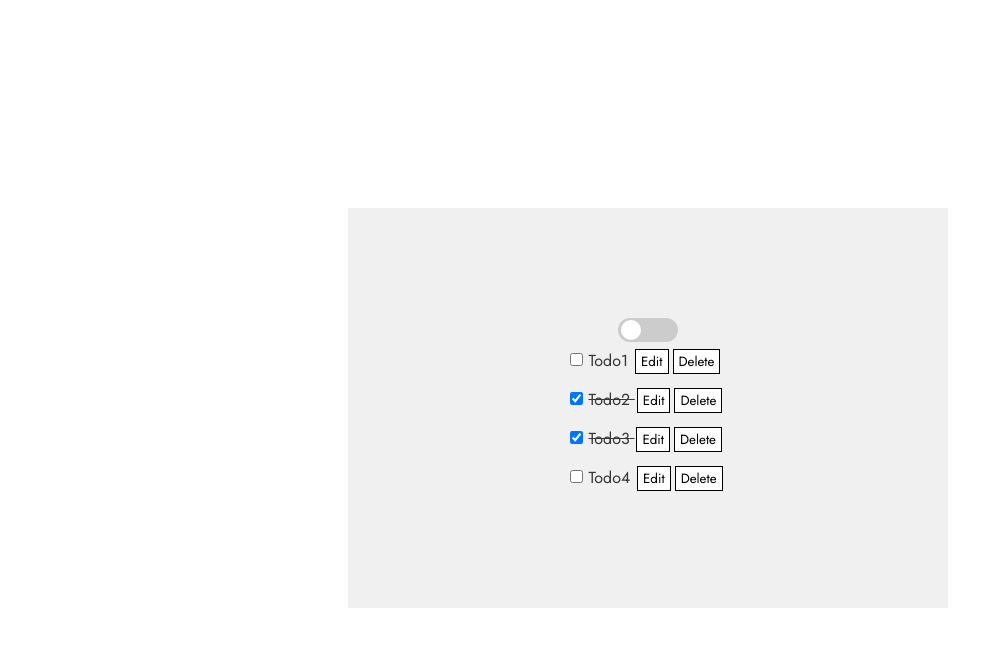
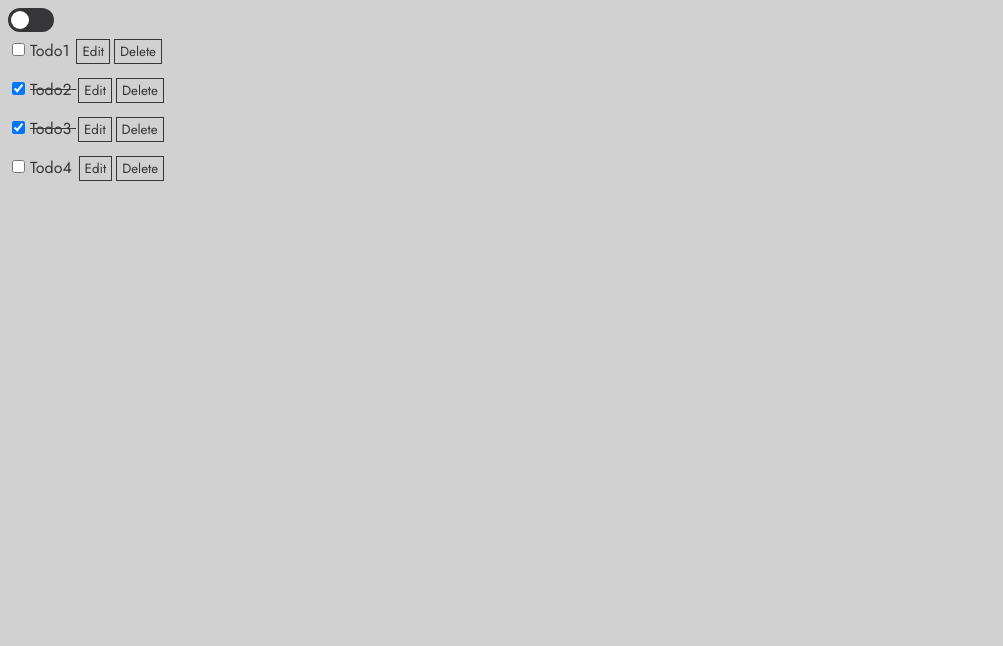
Before and after one commit to hannah-choi/react-todolist, a React (Create React App) app: page / in a window 1280 px wide. Shown: the top 646 px of the page, without its empty margins (0-1003 px from the left). Built offline with nearby package versions, Linux system fonts and the light colour scheme.

Commit message:
dark theme using styled component

```diff
--- a/package.json
+++ b/package.json
@@ -9,6 +9,7 @@
     "react": "^17.0.1",
     "react-dom": "^17.0.1",
     "react-scripts": "4.0.1",
+    "styled-components": "^5.2.1",
     "uuid": "^8.3.2",
     "web-vitals": "^0.2.4"
   },
--- a/src/App.js
+++ b/src/App.js
@@ -1,50 +1,56 @@
 import { useEffect, useState } from "react";
+import { ThemeProvider } from "styled-components";
+import { lightTheme, darkTheme } from "./theme";
+import { GlobalStyles } from "./Global";
 import Input from "./components/Input";
 import List from "./components/List";
+import ThemeToggle from "./components/ThemeToggle";
 
 function App() {
-    const [darkMode, setDarkMode] = useState(getInitialMode);
-    useEffect(() => {
-        localStorage.setItem("dark", JSON.stringify(darkMode));
-    }, [darkMode]);
+    // const [darkMode, setDarkMode] = useState(getInitialMode);
+    // useEffect(() => {
+    //     localStorage.setItem("dark", JSON.stringify(darkMode));
+    // }, [darkMode]);
 
-    function getInitialMode() {
-        const isReturningUser = "dark" in localStorage;
-        const savedMode = JSON.parse(localStorage.getItem("dark"));
-        const userPreferesDark = getUserPreference();
+    // function getInitialMode() {
+    //     const isReturningUser = "dark" in localStorage;
+    //     const savedMode = JSON.parse(localStorage.getItem("dark"));
+    //     const userPreferesDark = getUserPreference();
 
-        if (isReturningUser) {
-            //if the user visited this page before
-            return savedMode;
-        } else if (userPreferesDark) {
-            // if the user's browser has preference
-            return true;
+    //     if (isReturningUser) {
+    //         //if the user visited this page before
+    //         return savedMode;
+    //     } else if (userPreferesDark) {
+    //         // if the user's browser has preference
+    //         return true;
+    //     } else {
+    //         return false;
+    //     }
+    // }
+
+    // function getUserPreference() {
+    //     if (!window.matchMedia) return;
+    //     return window.matchMedia("(prefers-color-scheme: dark)").matches;
+    // }
+
+    const [theme, setTheme] = useState("light");
+
+    const toggleTheme = () => {
+        if (theme === "light") {
+            setTheme("dark");
         } else {
-            return false;
+            setTheme("light");
         }
-    }
-
-    function getUserPreference() {
-        if (!window.matchMedia) return;
-        return window.matchMedia("(prefers-color-scheme: dark)").matches;
-    }
+    };
 
     return (
-        <div className={darkMode ? "App dark-mode" : "App light-mode"}>
-            <div className="toggleContainer">
-                <label className="switch">
-                    <input
-                        type="checkbox"
-                        checked={darkMode}
-                        onChange={() => setDarkMode(prevMode => !prevMode)}
-                        className="checkbox"
-                        id="checkbox"
-                    />
-                    <span className="slider round" />
-                </label>
-            </div>
-            <List />
-        </div>
+        <ThemeProvider theme={theme === "light" ? lightTheme : darkTheme}>
+            <>
+                <GlobalStyles />
+                <ThemeToggle theme={theme} toggleTheme={toggleTheme} />
+                <List />
+            </>
+        </ThemeProvider>
     );
 }
 
--- /dev/null
+++ b/src/Global.js
@@ -0,0 +1,34 @@
+import { createGlobalStyle } from "styled-components";
+
+export const GlobalStyles = createGlobalStyle`
+  *,
+  *::after,
+  *::before {
+    box-sizing: border-box;
+  }
+
+  body {
+    align-items: center;
+    background: ${({ theme }) => theme.body};
+    color: ${({ theme }) => theme.text};
+    transition: all 0.25s linear;
+  }
+
+    button,
+    input:not([type="text"], [type="checkbox"]) {
+        border: 1px solid ${({ theme }) => theme.text};
+        background-color: ${({ theme }) => theme.body};
+        color: ${({ theme }) => theme.text};
+}
+
+    button:hover,
+    input:not([type="text"], [type="checkbox"]):hover {
+        color: ${({ theme }) => theme.body};
+        background-color: ${({ theme }) => theme.text};
+}
+
+    .slider {
+        background-color: ${({ theme }) => theme.text};
+    }
+
+  `;
--- /dev/null
+++ b/src/components/ThemeToggle.js
@@ -0,0 +1,17 @@
+import React from "react";
+
+export default function ThemeToggle({ toggleTheme }) {
+    return (
+        <div className="toggleContainer">
+            <label className="switch">
+                <input
+                    type="checkbox"
+                    className="checkbox"
+                    id="checkbox"
+                    onClick={() => toggleTheme()}
+                />
+                <span className="slider round" />
+            </label>
+        </div>
+    );
+}
--- a/src/index.css
+++ b/src/index.css
@@ -1,11 +1,4 @@
 @import url("https://fonts.googleapis.com/css2?family=Jost&display=swap");
-
-:root {
-    --almostWhite: #fafafa;
-    --lightGray: #ccc;
-    --darkGray: #363537;
-    --almostBlack: #181818;
-}
 
 body {
     font-family: "Jost", sans-serif;
@@ -30,17 +23,9 @@ body {
 button,
 input:not([type="text"], [type="checkbox"]) {
     padding: 2px 5px;
-    border: 1px solid black;
-    background-color: white;
-    color: black;
     font-family: inherit;
     margin: 2px;
-}
-
-button:hover,
-input:not([type="text"], [type="checkbox"]):hover {
-    background-color: black;
-    color: white;
+    transition: 0.4s;
 }
 
 input[type="text"] {
@@ -68,26 +53,6 @@ ul {
     padding-left: 0;
 }
 
-.light-mode {
-    background-color: #f0f0f0;
-    color: #363537;
-
-    button,
-    input:not([type="text"], [type="checkbox"]) {
-        padding: 2px 5px;
-        border: 1px solid black;
-        background-color: white;
-        color: black;
-        font-family: inherit;
-        margin: 2px;
-    }
-}
-
-.dark-mode {
-    background-color: #181818;
-    color: #fafafa;
-}
-
 .switch {
     position: relative;
     display: inline-block;
@@ -104,7 +69,7 @@ ul {
 .switch {
     position: relative;
     display: inline-block;
-    width: 60px;
+    width: 46px;
     height: 24px;
 }
 
@@ -121,7 +86,6 @@ ul {
     left: 0;
     right: 0;
     bottom: 0;
-    background-color: #ccc;
     -webkit-transition: 0.4s;
     transition: 0.4s;
 }
@@ -129,10 +93,10 @@ ul {
 .slider:before {
     position: absolute;
     content: "";
-    height: 20px;
-    width: 20px;
+    height: 18px;
+    width: 18px;
     left: 3px;
-    bottom: 2px;
+    bottom: 3px;
     background-color: white;
     -webkit-transition: 0.4s;
     transition: 0.4s;
@@ -147,9 +111,9 @@ input:focus + .slider {
 }
 
 input:checked + .slider:before {
-    -webkit-transform: translateX(34px);
-    -ms-transform: translateX(34px);
-    transform: translateX(34px);
+    -webkit-transform: translateX(22px);
+    -ms-transform: translateX(22px);
+    transform: translateX(22px);
 }
 
 .slider.round {
--- /dev/null
+++ b/src/theme.js
@@ -0,0 +1,13 @@
+export const lightTheme = {
+    body: "#d1d1d1",
+    text: "#363537",
+    toggleBorder: "#FFF",
+    point: "#3700b3",
+};
+
+export const darkTheme = {
+    body: "#181818",
+    text: "#FAFAFA",
+    toggleBorder: "#6B8096",
+    point: "#bb86fc",
+};
```
Also changed, not shown: 2 other files (tests, documents, lock files or other folders).
